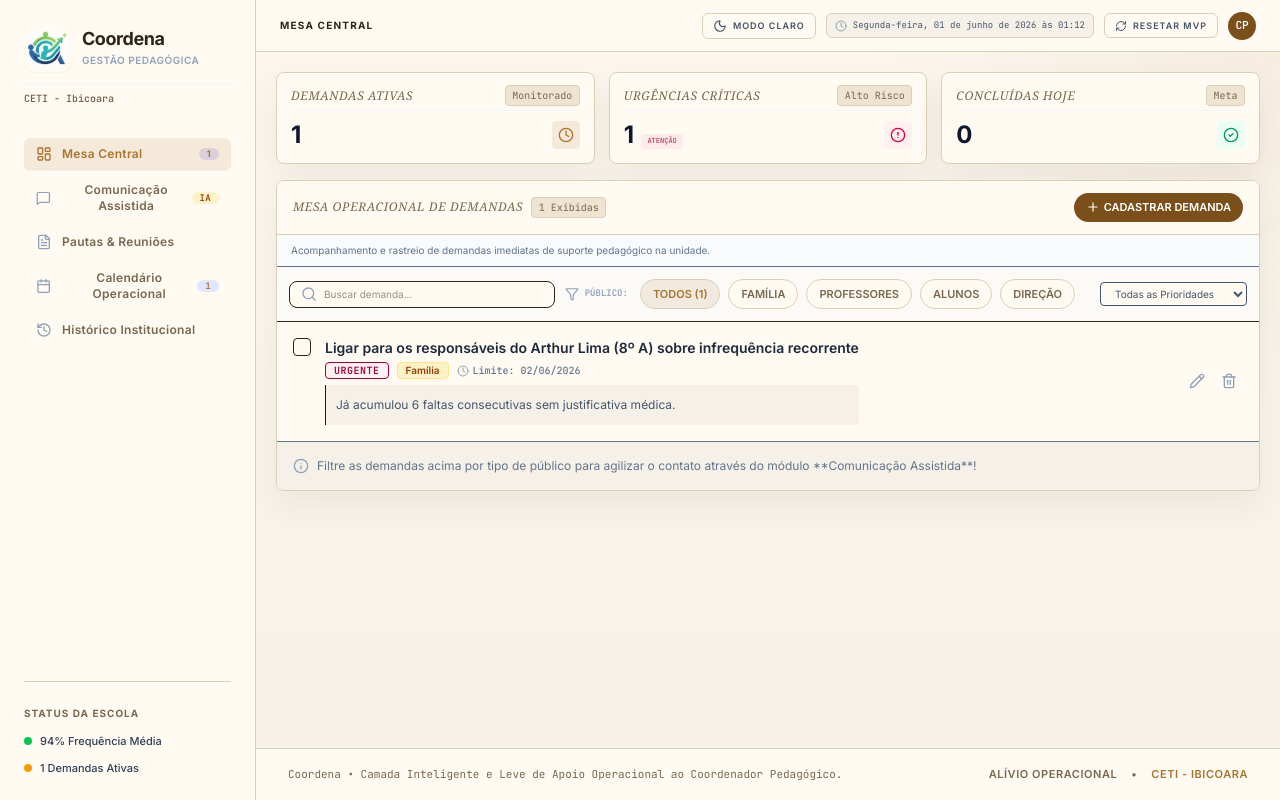
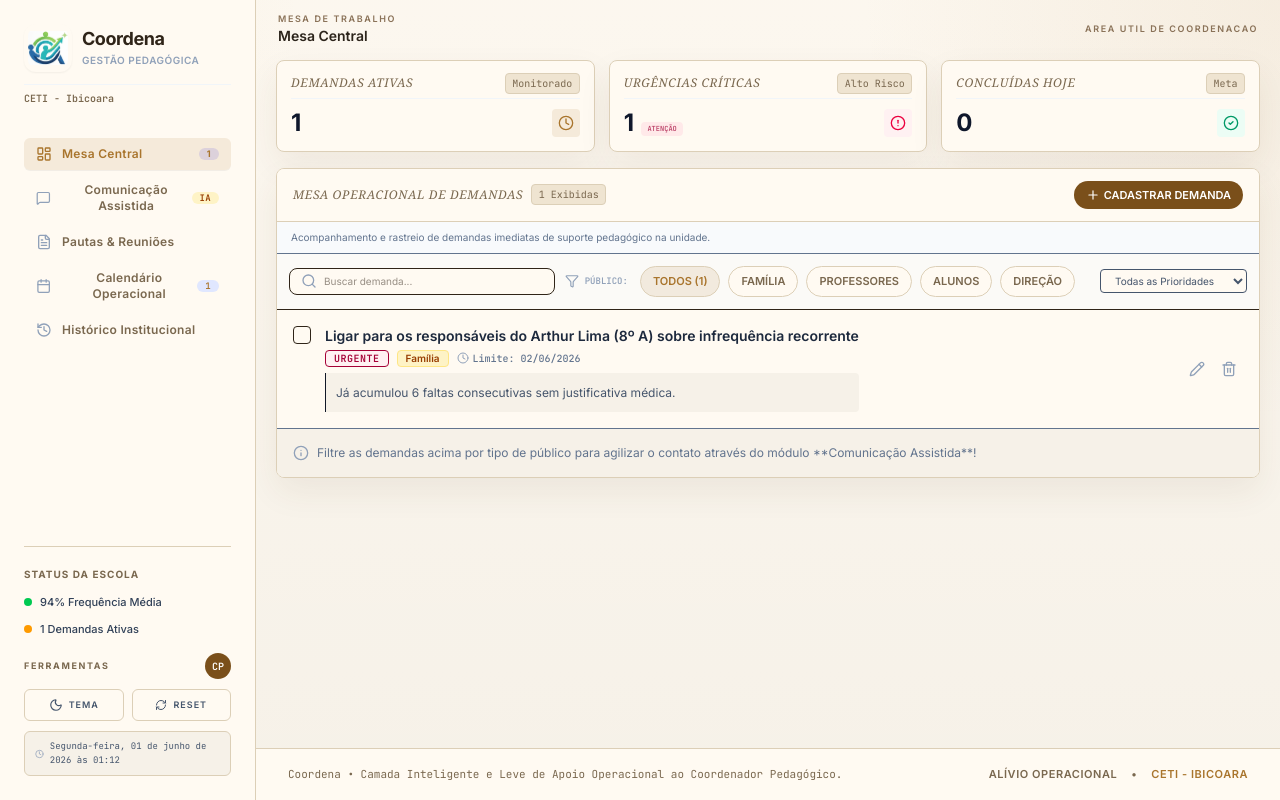
Before and after one commit to ArnaldoAlmeidaBa/coordflow, a React (Vite) app: page / in a window 1280 px wide. Built offline with nearby package versions, Linux system fonts and the light colour scheme.

Commit message:
refactor(layout): reduce dashboard-style header prominence

```diff
--- a/src/App.tsx
+++ b/src/App.tsx
@@ -247,6 +247,14 @@ export default function App() {
     setThemeMode(prev => prev === 'dark' ? 'light' : 'dark');
   };
   const ThemeToggleIcon = isDarkMode ? Sun : Moon;
+  const tabItems = [
+    { id: 'mesa', label: 'Mesa Central', icon: LayoutDashboard, badge: pendingActiveCount > 0 ? pendingActiveCount : null, badgeColor: 'bg-rose-100 text-rose-800' },
+    { id: 'comunicacao', label: 'Comunicação Assistida', icon: MessageSquare, badge: 'IA', badgeColor: 'bg-amber-100 text-amber-800 font-mono text-[9px]' },
+    { id: 'reunioes', label: 'Pautas & Reuniões', icon: FileText, badge: null, badgeColor: '' },
+    { id: 'calendario', label: 'Calendário Operacional', icon: CalendarIcon, badge: events.length > 0 ? events.length : null, badgeColor: 'bg-indigo-100 text-indigo-800 font-mono text-[9px]' },
+    { id: 'historico', label: 'Histórico Institucional', icon: HistoryIcon, badge: null, badgeColor: '' },
+  ] as const;
+  const activeTabLabel = tabItems.find(item => item.id === activeTab)?.label ?? 'Mesa Central';
 
   return (
     <div className={`min-h-dvh md:min-h-screen md:flex md:flex-row font-sans app-shell ${isDarkMode ? 'theme-dark' : ''}`}>
@@ -308,13 +316,7 @@ export default function App() {
 
         {/* COMPREHENSIVE SIDE NAVIGATION */}
         <nav className="flex-1 space-y-1">
-          {[
-            { id: 'mesa', label: 'Mesa Central', icon: LayoutDashboard, badge: pendingActiveCount > 0 ? pendingActiveCount : null, badgeColor: 'bg-rose-100 text-rose-800' },
-            { id: 'comunicacao', label: 'Comunicação Assistida', icon: MessageSquare, badge: 'IA', badgeColor: 'bg-amber-100 text-amber-800 font-mono text-[9px]' },
-            { id: 'reunioes', label: 'Pautas & Reuniões', icon: FileText, badge: null, badgeColor: '' },
-            { id: 'calendario', label: 'Calendário Operacional', icon: CalendarIcon, badge: events.length > 0 ? events.length : null, badgeColor: 'bg-indigo-100 text-indigo-800 font-mono text-[9px]' },
-            { id: 'historico', label: 'Histórico Institucional', icon: HistoryIcon, badge: null, badgeColor: '' },
-          ].map(item => {
+          {tabItems.map(item => {
             const Icon = item.icon;
             const isActive = activeTab === item.id;
             return (
@@ -346,7 +348,7 @@ export default function App() {
         </nav>
 
         {/* BOTTOM METRIC RAIL */}
-        <div className="mt-auto pt-6 border-t border-[#E5E7EB] self-stretch">
+        <div className="mt-auto pt-5 border-t border-[#E5E7EB] self-stretch space-y-4">
           <p className="text-[10px] text-[#6B7280] uppercase tracking-widest font-bold mb-3">Status da Escola</p>
           <div className="space-y-2.5">
             <div className="flex items-center gap-2">
@@ -357,6 +359,39 @@ export default function App() {
               <span className={`w-2 h-2 rounded-full ${pendingActiveCount > 0 ? 'bg-amber-500 animate-pulse' : 'bg-slate-300'}`}></span>
               <span className="text-[11px] font-medium text-slate-700">{pendingActiveCount} Demandas Ativas</span>
             </div>
+          </div>
+        </div>
+        <div className="space-y-2.5 pt-4">
+          <div className="flex items-center justify-between">
+            <p className="text-[9px] text-[#6B7280] uppercase tracking-[0.18em] font-bold">Ferramentas</p>
+            <div className="w-6.5 h-6.5 rounded-full bg-[#111827] text-white flex items-center justify-center text-[10px] font-bold font-mono" title="arnaldodealmeida@gmail.com">
+              CP
+            </div>
+          </div>
+
+          <div className="grid grid-cols-2 gap-2">
+            <button
+              type="button"
+              onClick={handleToggleTheme}
+              className="flex items-center justify-center space-x-1.5 px-2 py-2 border border-[#E5E7EB] hover:border-slate-400 rounded-md text-slate-600 hover:text-[#111827] text-[9px] font-semibold uppercase tracking-[0.11em] transition-all bg-white"
+              title={isDarkMode ? 'Alternar para tema claro' : 'Alternar para tema escuro'}
+            >
+              <ThemeToggleIcon className="w-3.5 h-3.5" />
+              <span>Tema</span>
+            </button>
+
+            <button
+              onClick={handleFullReset}
+              className="flex items-center justify-center space-x-1.5 px-2 py-2 border border-[#E5E7EB] hover:border-slate-400 rounded-md text-slate-600 hover:text-[#111827] text-[9px] font-semibold uppercase tracking-[0.11em] transition-all bg-white"
+            >
+              <RefreshCw className="w-3 h-3" />
+              <span>Reset</span>
+            </button>
+          </div>
+
+          <div className="flex items-center space-x-1.5 text-slate-600 text-[9px] font-mono bg-[#F9FAFB] border border-[#E5E7EB] px-2.5 py-2 rounded-md">
+            <Clock className="w-3 h-3 text-slate-400" />
+            <span>{clockString}</span>
           </div>
         </div>
       </aside>
@@ -372,54 +407,18 @@ export default function App() {
       {/* MAIN CONTENT WINDOW wrapper */}
       <div className="min-w-0 md:flex-1 md:flex md:flex-col md:min-h-0">
 
-        {/* DESKTOP EXCLUSIVE TOP-BAR */}
-        <header className="bg-white border-b border-[#E5E7EB] h-[52px] hidden md:flex items-center justify-between px-6 py-2 z-10 sticky top-0">
-          <div className="flex items-center gap-2 text-[10px] text-[#6B7280] font-semibold tracking-[0.12em] uppercase">
-            <span className="text-[#111827] font-bold">
-              {activeTab === 'mesa' && 'Mesa Central'}
-              {activeTab === 'comunicacao' && 'Comunicação Assistida'}
-              {activeTab === 'reunioes' && 'Reuniões & Pautas'}
-              {activeTab === 'calendario' && 'Calendário Operacional'}
-              {activeTab === 'historico' && 'Histórico Institucional'}
-            </span>
-          </div>
-
-          <div className="flex items-center gap-2.5">
-            <button
-              type="button"
-              onClick={handleToggleTheme}
-              className="flex items-center space-x-1.5 px-2.5 py-1.25 border border-[#E5E7EB] hover:border-slate-400 rounded-md text-slate-600 hover:text-[#111827] text-[9px] font-semibold uppercase tracking-[0.11em] transition-all bg-white"
-              title={isDarkMode ? 'Alternar para tema claro' : 'Alternar para tema escuro'}
-            >
-              <ThemeToggleIcon className="w-3.5 h-3.5" />
-              <span>{isDarkMode ? 'Modo Escuro' : 'Modo Claro'}</span>
-            </button>
-
-            {/* Clock */}
-            <div className="flex items-center space-x-1.5 text-slate-600 text-[9px] font-mono bg-[#F9FAFB] border border-[#E5E7EB] px-2 py-1.25 rounded-md">
-              <Clock className="w-3 h-3 text-slate-400" />
-              <span>{clockString}</span>
-            </div>
-
-            {/* Reset */}
-            <button
-              onClick={handleFullReset}
-              className="flex items-center space-x-1.5 px-2.5 py-1.25 border border-[#E5E7EB] hover:border-slate-400 rounded-md text-slate-600 hover:text-[#111827] text-[9px] font-semibold uppercase tracking-[0.11em] transition-all bg-white"
-            >
-              <RefreshCw className="w-3 h-3" />
-              <span>Resetar MVP</span>
-            </button>
-
-            {/* Custom user initial badge matching our template design */}
-            <div className="w-7 h-7 rounded-full bg-[#111827] text-white flex items-center justify-center text-[11px] font-bold font-mono" title="arnaldodealmeida@gmail.com">
-              CP
-            </div>
-
-          </div>
-        </header>
 
         {/* CORE SCROLLABLE CONTAINER */}
-        <main className="p-3.5 pb-4 md:flex-1 md:min-h-0 md:p-5 overflow-visible md:overflow-y-auto space-y-4">
+        <main className="p-3.5 pb-4 md:flex-1 md:min-h-0 md:px-5 md:pt-3 md:pb-5 overflow-visible md:overflow-y-auto space-y-3 md:space-y-3.5">
+          <div className="hidden md:flex items-center justify-between gap-4 px-0.5">
+            <div className="min-w-0">
+              <p className="text-[9px] font-semibold uppercase tracking-[0.18em] text-[#8A7258]">Mesa de Trabalho</p>
+              <h2 className="text-sm font-semibold text-[#2C241B] truncate">{activeTabLabel}</h2>
+            </div>
+            <p className="text-[9px] font-semibold uppercase tracking-[0.18em] text-[#8A7258] text-right">
+              Area Util de Coordenacao
+            </p>
+          </div>
 
           {activeTab === 'mesa' && (
             <MesaCentral
```
